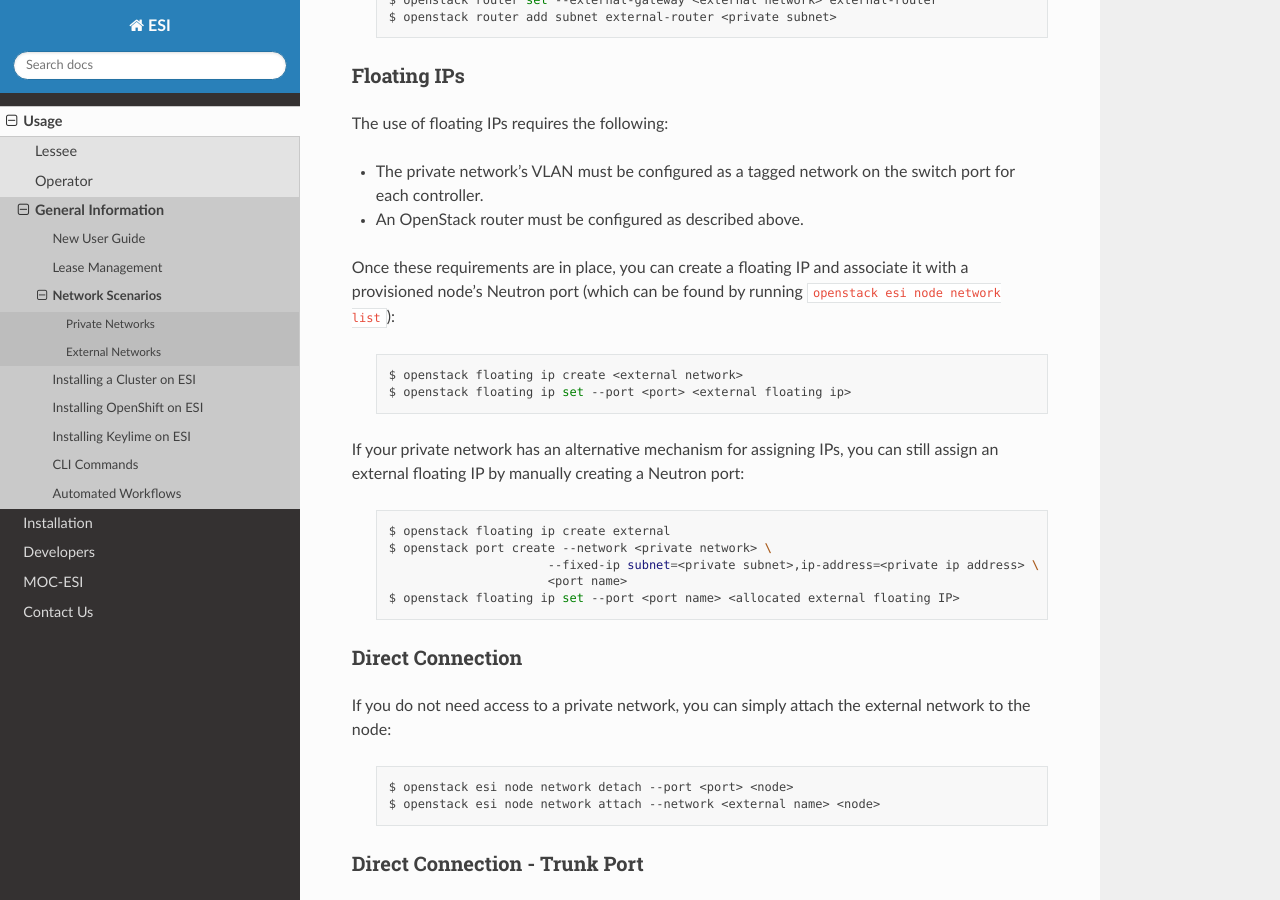
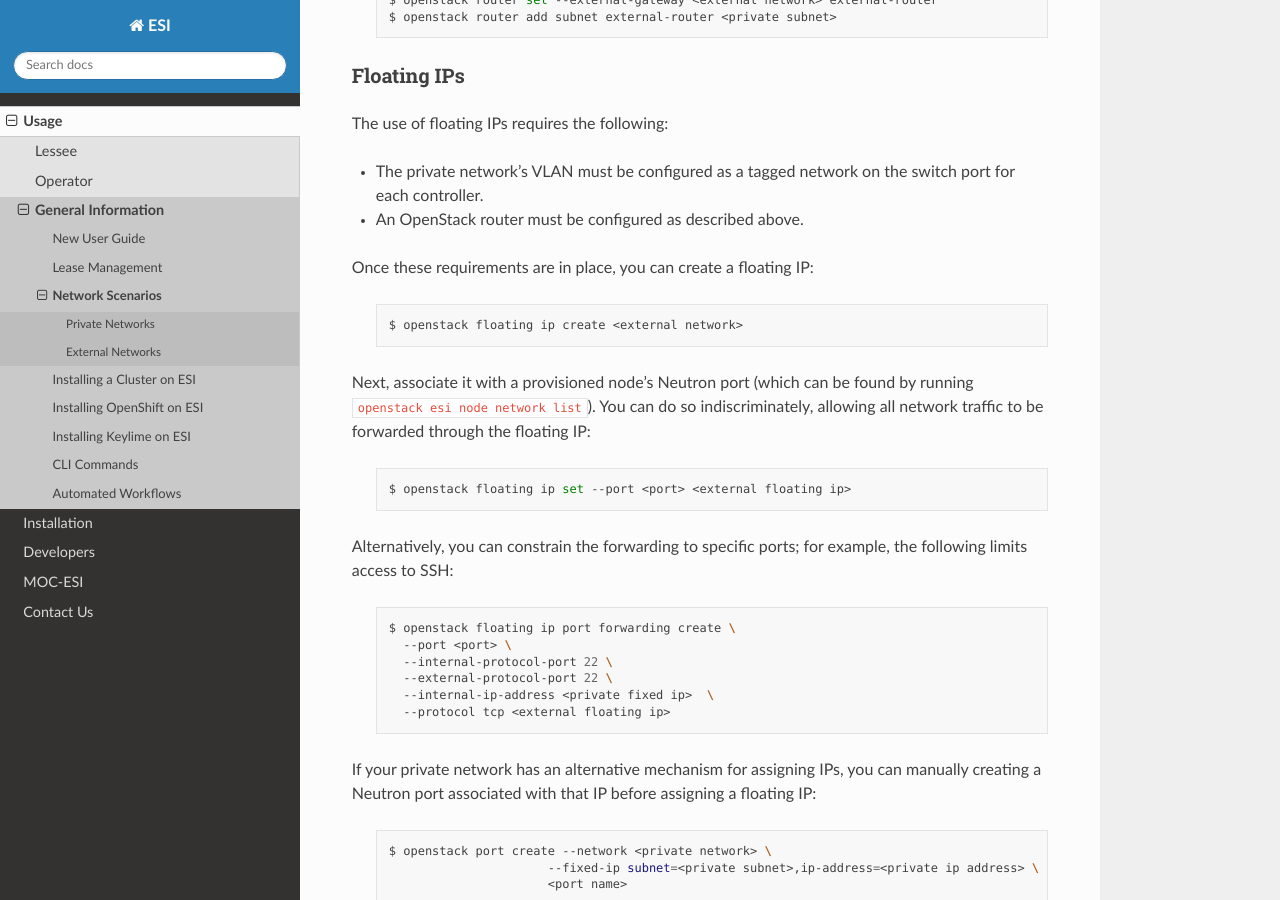
Before and after one commit to CCI-MOC/esi, a Sphinx documentation site: the page built from docs/source/usage/network_scenarios.rst, in a window 1280 px wide and 900 px high, scrolled down 1767 px. Built offline with Sphinx 7.4.7 and the Read the Docs theme 2.0.0, drawn with Linux system fonts in a browser that asks for light colours.

Commit message:
Updated ESI documentation
* mention MGHPCC account requirement for MOC-ESI users
* clarify that provisioning network will typically already exist
* document floating IP port forwarding

```diff
--- a/docs/source/moc-esi/sso.rst
+++ b/docs/source/moc-esi/sso.rst
@@ -3,7 +3,9 @@ Single Sign-on Instructions
 
 New User Sign-up
 ----------------
-New users can access ESI OpenStack `dashboard`_ login page and choose the **OpenID Connect** authentication method. Then you will be redirected to a page to select a login provider. After choosing a login method, follow the steps provided.
+New users must first `register for an MGHPCC Account`_.
+
+Next, they can access the ESI OpenStack `dashboard`_ login page and choose the **OpenID Connect** authentication method. Then you will be redirected to a page to select a login provider. After choosing a login method, follow the steps provided.
 
 Note that during the first login, you will receive an error message like this: ``Login failed: You are not authorized for any projects or domains``. If this occurs, please contact ESI admin to add your user account to a proper project and assign roles to your account.
 
@@ -27,6 +29,7 @@ Create an Application Credential
 5. Provide a name for your credential and select all available roles. All other fields are optional.
 6. After creation, you will be prompted to download an RC file or a clouds.yaml file. Download the file and use it to run OpenStack command-line clients. You can find more information about OpenStack Client usage `here`_.
 
+.. _register for an MGHPCC Account: https://regapp.mss.mghpcc.org/
 .. _here: https://docs.openstack.org/python-openstackclient/latest/configuration/index.html
 .. _dashboard: https://esi.massopen.cloud/
 .. _New User Guide: ../usage/new_user_guide.html
--- a/docs/source/usage/network_scenarios.rst
+++ b/docs/source/usage/network_scenarios.rst
@@ -74,22 +74,38 @@ The use of floating IPs requires the following:
 * The private network's VLAN must be configured as a tagged network on the switch port for each controller.
 * An OpenStack router must be configured as described above.
 
-Once these requirements are in place, you can create a floating IP and associate it with a provisioned node's Neutron port (which can be found by running ``openstack esi node network list``):
+Once these requirements are in place, you can create a floating IP:
 
   .. prompt:: bash $
 
     openstack floating ip create <external network>
-    openstack floating ip set --port <port> <external floating ip>
 
-If your private network has an alternative mechanism for assigning IPs, you can still assign an external floating IP by manually creating a Neutron port:
+Next, associate it with a provisioned node's Neutron port (which can be found by running ``openstack esi node network list``). You can do so
+indiscriminately, allowing all network traffic to be forwarded through the floating IP:
 
   .. prompt:: bash $
 
-    openstack floating ip create external
+    openstack floating ip set --port <port> <external floating ip>
+
+Alternatively, you can constrain the forwarding to specific ports; for example, the following limits access to SSH:
+
+  .. prompt:: bash $
+
+    openstack floating ip port forwarding create \
+      --port <port> \
+      --internal-protocol-port 22 \
+      --external-protocol-port 22 \
+      --internal-ip-address <private fixed ip>  \
+      --protocol tcp <external floating ip>
+
+
+If your private network has an alternative mechanism for assigning IPs, you can manually creating a Neutron port associated with that IP before assigning a floating IP:
+
+  .. prompt:: bash $
+
     openstack port create --network <private network> \
                           --fixed-ip subnet=<private subnet>,ip-address=<private ip address> \
                           <port name>
-    openstack floating ip set --port <port name> <allocated external floating IP>
 
 Direct Connection
 ~~~~~~~~~~~~~~~~~
--- a/docs/source/usage/new_user_guide.rst
+++ b/docs/source/usage/new_user_guide.rst
@@ -52,7 +52,7 @@ There are also transitionary states that indicate a node is in the process of mo
 Configuring Your Networks
 -------------------------
 
-Your ESI installation may have networks available for use. However you may also want to configure private networks, accessible only by your project. For details on the options available, read the `documentation regarding private networks`_ and talk to your ESI operator.
+Your ESI installation may have networks available for use; for example, the `provisioning` network will often already be created by the operator. However you may also want to configure private networks, accessible only by your project. For details on the options available, read the `documentation regarding private networks`_ and talk to your ESI operator.
 
 Configuring and Deploying Your Nodes
 ------------------------------------
--- a/docs/source/usage/openshift.rst
+++ b/docs/source/usage/openshift.rst
@@ -14,7 +14,8 @@ Prerequisites
 
 * Access to the OpenShift Assisted Installer
    * You may use https://console.redhat.com or a local installation of the OpenShift Assisted Installer
-* `Access to an external network`_.
+* Access to Ironic's provisioning network (this will likely already exist with the name `provisioning`)
+* `Access to an external network`_
 * A `private network`_ with an `OpenStack router`_ for external network access and floating IP capabilities and a `private DNS server`_ for your private network
 * Usage of ESI-managed nodes in the 'available' state
 
```
